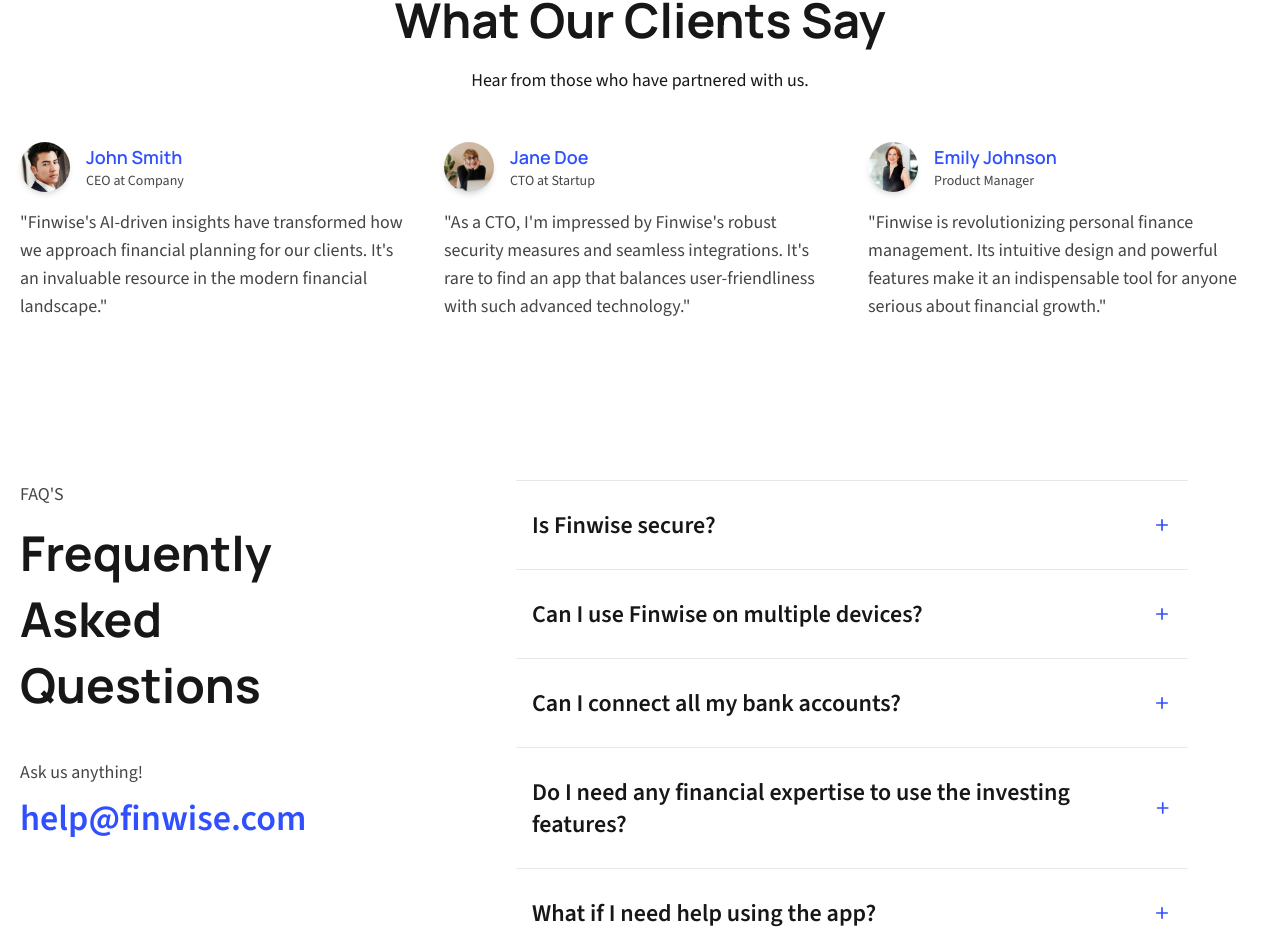
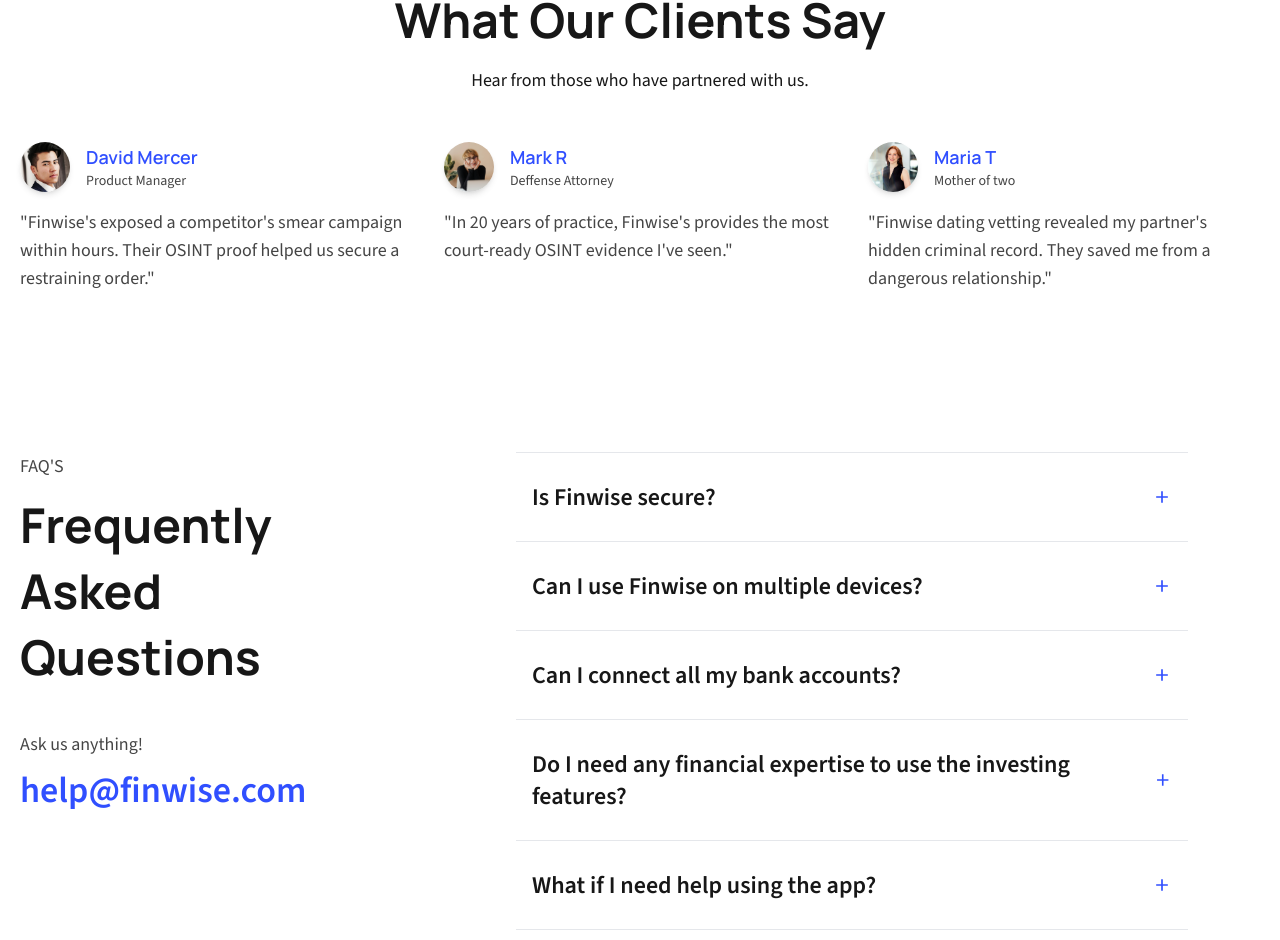
Before and after one commit to Cavianto/sentinela, a Next.js app: page / in a window 1280 px wide. Shown: the part 4825-5765 px from the top of the page. Built offline with nearby package versions, Linux system fonts and the light colour scheme.

Commit message:
Update testimonials.ts

```diff
--- a/src/data/testimonials.ts
+++ b/src/data/testimonials.ts
@@ -3,21 +3,21 @@
 
 export const testimonials: ITestimonial[] = [
     {
-        name: 'John Smith',
-        role: 'CEO at Company',
-        message: `${siteDetails.siteName}'s AI-driven insights have transformed how we approach financial planning for our clients. It's an invaluable resource in the modern financial landscape.`,
+        name: 'David Mercer',
+        role: 'Product Manager',
+        message: `${siteDetails.siteName}'s exposed a competitor's smear campaign within hours. Their OSINT proof helped us secure a restraining order.`,
         avatar: '/images/testimonial-1.webp',
     },
     {
-        name: 'Jane Doe',
-        role: 'CTO at Startup',
-        message: `As a CTO, I'm impressed by ${siteDetails.siteName}'s robust security measures and seamless integrations. It's rare to find an app that balances user-friendliness with such advanced technology.`,
+        name: 'Mark R',
+        role: 'Deffense Attorney',
+        message: `In 20 years of practice, ${siteDetails.siteName}'s provides the most court-ready OSINT evidence I've seen.`,
         avatar: '/images/testimonial-2.webp',
     },
     {
-        name: 'Emily Johnson',
-        role: 'Product Manager',
-        message: `${siteDetails.siteName} is revolutionizing personal finance management. Its intuitive design and powerful features make it an indispensable tool for anyone serious about financial growth.`,
+        name: 'Maria T',
+        role: 'Mother of two',
+        message: `${siteDetails.siteName} dating vetting revealed my partner's hidden criminal record. They saved me from a dangerous relationship.`,
         avatar: '/images/testimonial-3.webp',
     },
 ];
```
